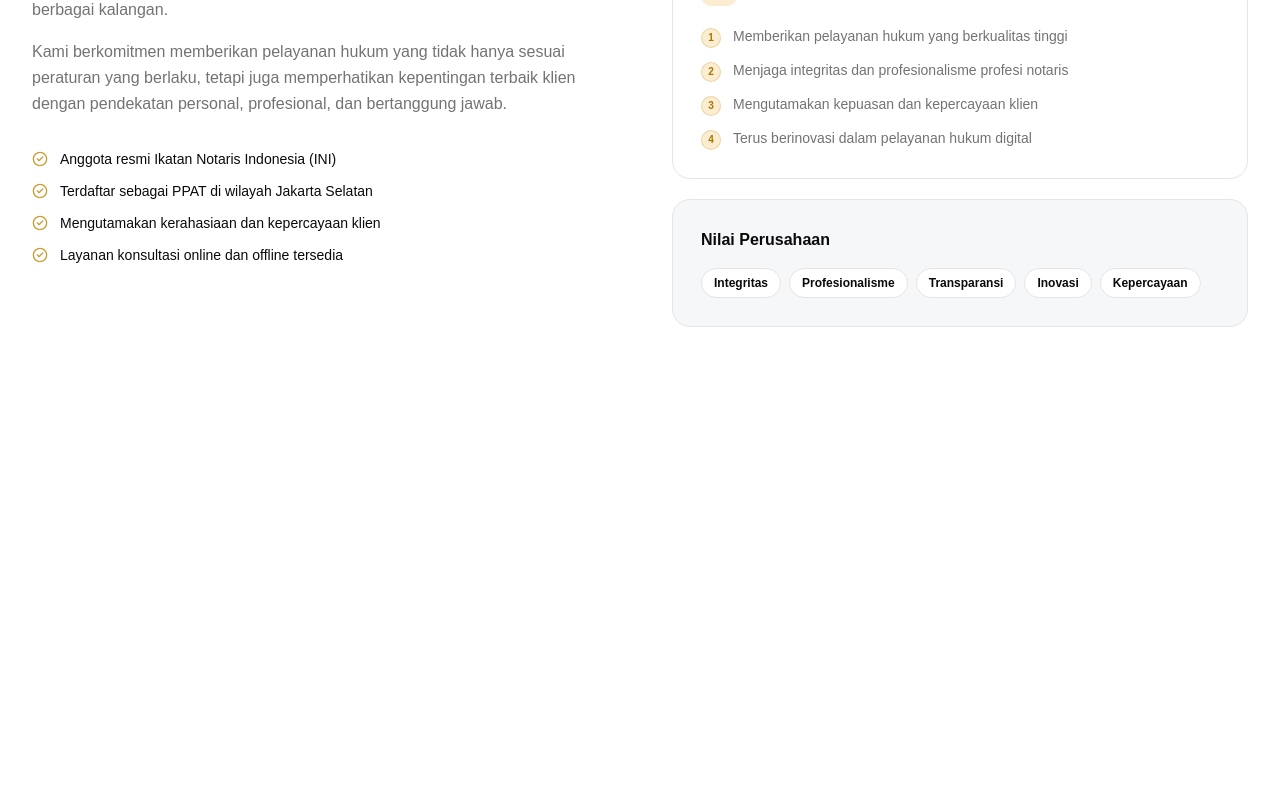
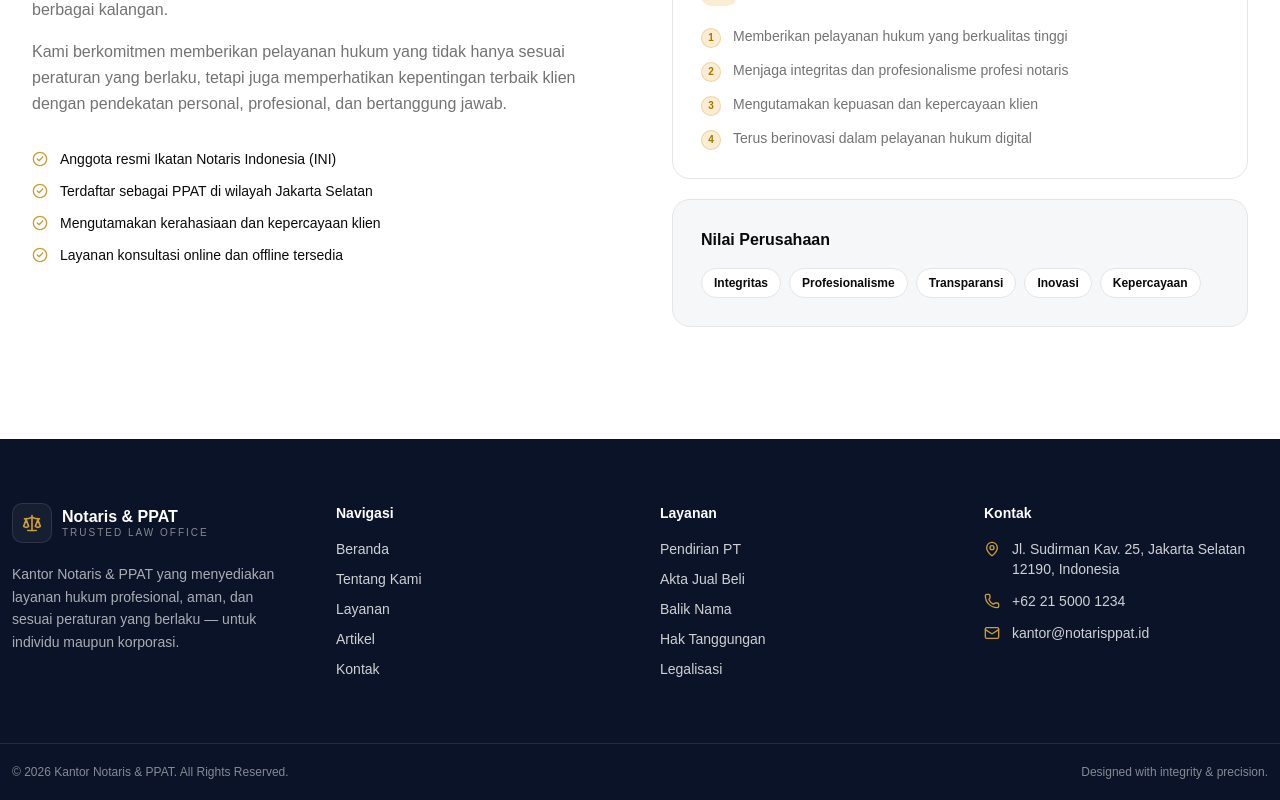
Before and after one commit to kenarigame/CC2_ComPro, a React (Vite) app: page /about in a window 1280 px wide. Shown: the part 1825-2625 px from the top of the page. Before the commit the page ends 2264 px from the top, so only its background shows below. Built offline with nearby package versions, Linux system fonts and the light colour scheme.

Commit message:
add footer on About

```diff
--- a/src/pages/AboutUs.tsx
+++ b/src/pages/AboutUs.tsx
@@ -3,6 +3,7 @@ import { CheckCircle2 } from "lucide-react";
 import { stats } from "../data";
 import Navbar from "@/components/sections/Navbar";
 import NotarisProfile from "@/components/sections/NotarisProfile";
+import Footer from "@/components/sections/Footer";
 
 function AnimatedCounter({
   value,
@@ -188,6 +189,7 @@ function AboutUs() {
           </div>
         </div>
       </section>
+      <Footer />
     </div>
   );
 }
```
